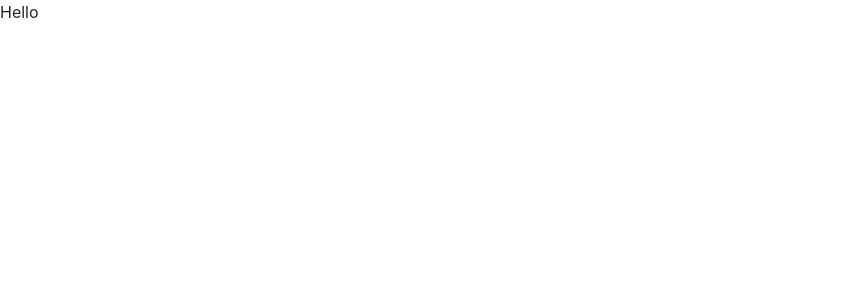
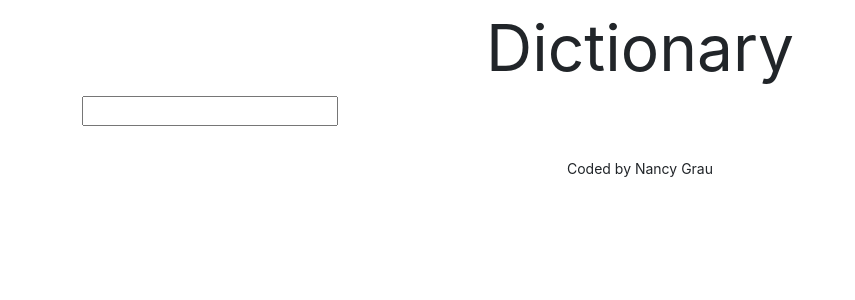
Before and after one commit to nancygrau/dictionary_react, a React (Create React App) app: page / in a window 1280 px wide. Shown: the top 300 px of the page, without its empty margins (0-855 px from the left). Built offline with nearby package versions, Linux system fonts and the light colour scheme.

Commit message:
Search engine form

```diff
--- a/src/App.css
+++ b/src/App.css
@@ -0,0 +1,6 @@
+.App-header{
+  text-align: center;
+  font-size: 64px;}
+.App-footer{
+  text-align: center;
+  margin: 30px 0;}
--- a/src/App.js
+++ b/src/App.js
@@ -1,11 +1,18 @@
 
 import './App.css';
+import Dictionary from "./Dictionary.js"
 
 export default function App() {
   return (
     <div className="App">
-      <header className="App-header"></header>
-      Hello
+      <div className="container">
+      <header className="App-header">Dictionary
+      </header>
+      <main>
+        <Dictionary />
+      </main>
+      <footer className="App-footer"><small>Coded by Nancy Grau</small></footer>
+      </div>
     </div>
   );
 }
--- /dev/null
+++ b/src/Dictionary.js
@@ -0,0 +1,20 @@
+import React, { useState } from "react";
+import "./Dictionary.css"
+
+export default function Dictionary(){
+let [keyword, setKeyword] = useState("");
+
+function search(event){
+  event.preventDefault();
+  alert(`Searching for ${keyword} definition.`);}
+
+function handleKeywordChange(event){
+  setKeyword(event.target.value);
+}
+
+  return <div className="Dictionary">
+    <form onSubmit={search}>
+      <input type="search" onChange={handleKeywordChange}/>
+    </form>
+  </div>;
+}
```
Also changed, not shown: src/Dictionary.css (added).
